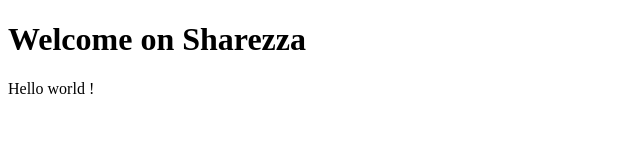
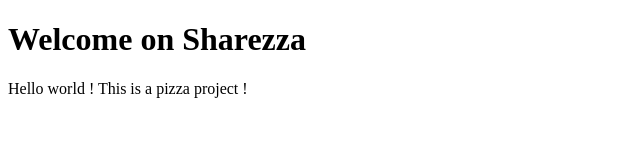
Before and after one commit to Groovibaby/sharezza-oops, a plain HTML site: page index.html in a window 1280 px wide. Shown: the whole page, without its empty margins (0-640 px from the left). Drawn offline with Linux system fonts and the light colour scheme.

Commit message:
Updating p

```diff
--- a/index.html
+++ b/index.html
@@ -6,6 +6,6 @@
   </head>
   <body>
     <h1>Welcome on Sharezza</h1>
-    <p>Hello world !</p>
+    <p>Hello world ! This is a pizza project !</p>
   </body>
 </html>
```
